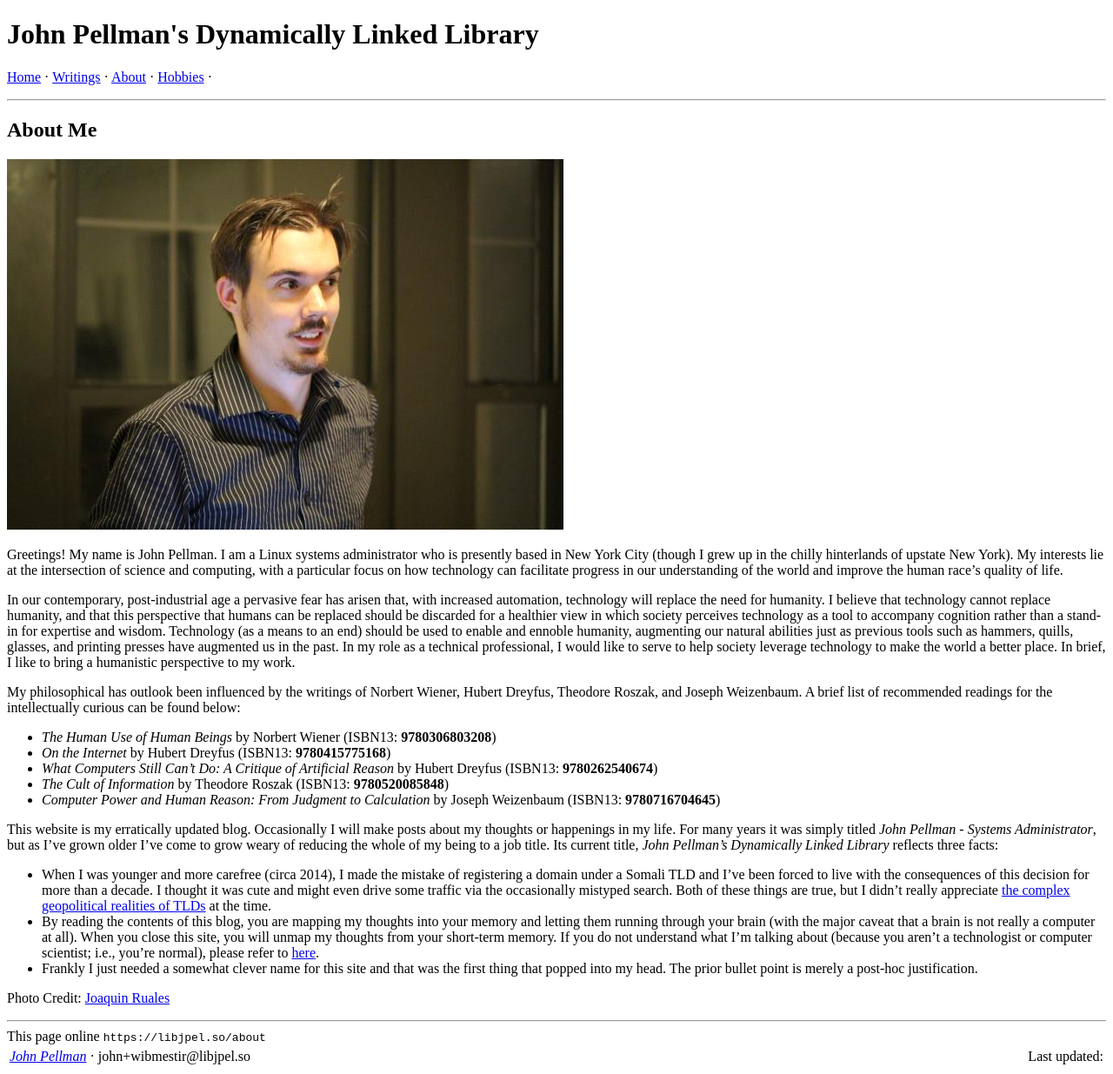
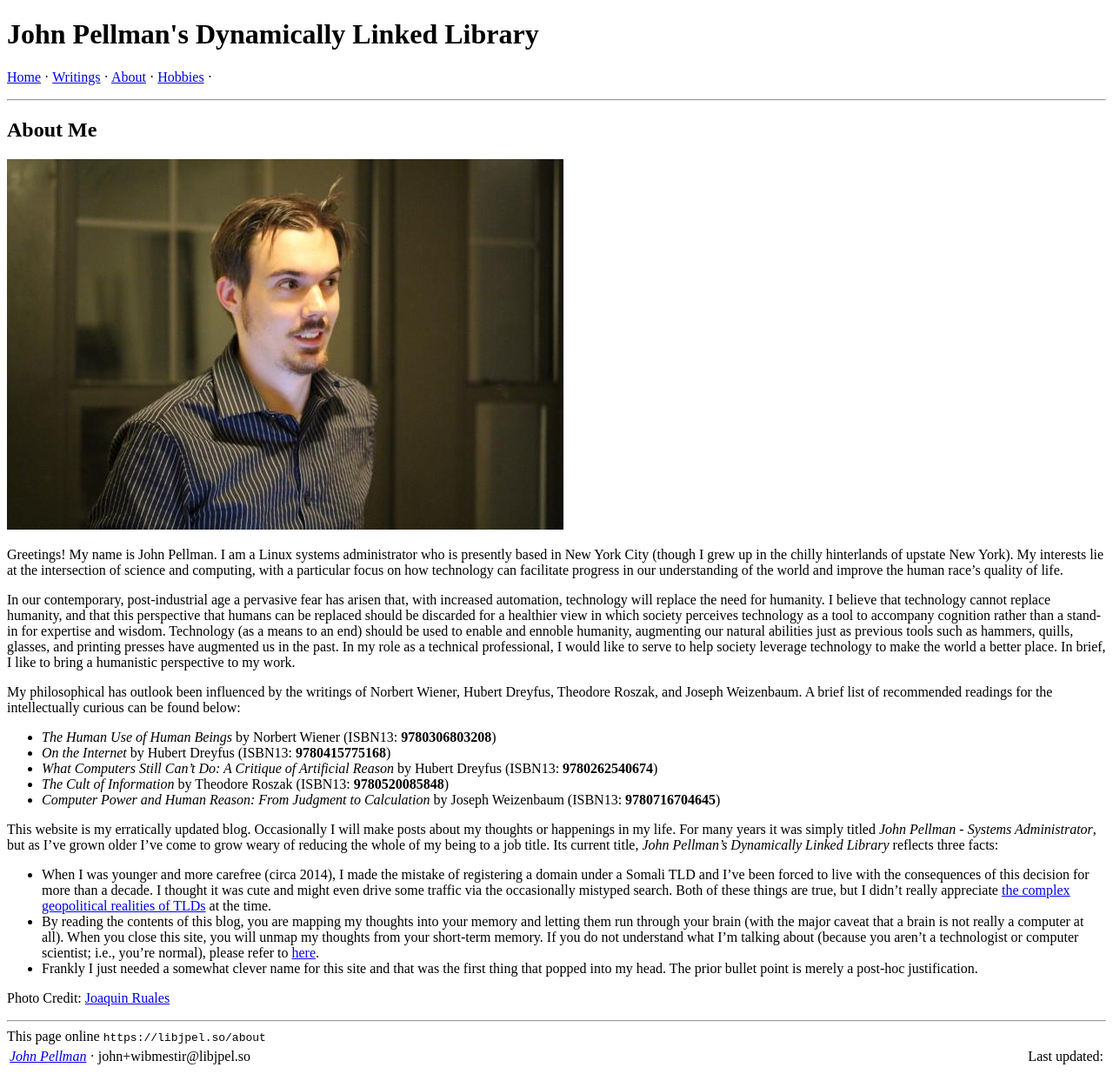
Before and after one commit to jpellman/jpellman.github.io, a Jekyll site: the page built from about/index.md, in a window 1280 px wide. Shown: the whole page at 87% size. Built offline with Jekyll 4.4.1, drawn with Linux system fonts in a browser that asks for light colours.

Commit message:
Fix typo in about

```diff
--- a/about/index.md
+++ b/about/index.md
@@ -21,7 +21,7 @@ My philosophical has outlook been influenced by the writings of Norbert Wiener,
 This website is my erratically updated blog.  Occasionally I will make posts about my thoughts or happenings in my life.  For many years it was simply titled *John Pellman - Systems Administrator*, but as I've grown older I've come to grow weary of reducing the whole of my being to a job title.  Its current title, *John Pellman's Dynamically Linked Library* reflects three facts:
 
 * When I was younger and more carefree (circa 2014), I made the mistake of registering a domain under a Somali TLD and I've been forced to live with the consequences of this decision for more than a decade.  I thought it was cute and might even drive some traffic via the occasionally mistyped search.  Both of these things are true, but I didn't really appreciate [the complex geopolitical realities of TLDs](https://en.wikipedia.org/wiki/.so) at the time.
-* By reading the contents of this blog, you are mapping my thoughts into your memory and letting them running through your brain (with the major caveat that a brain is not really a computer at all).  When you close this site, you will unmap my thoughts from your short-term memory.  If you do not understand what I'm talking about (because you aren't a technologist or computer scientist; i.e., you're normal), please refer to [here](https://en.wikipedia.org/wiki/Shared_library).
+* By reading the contents of this blog, you are mapping my thoughts into your memory and letting them run through your brain (with the major caveat that a brain is not really a computer at all).  When you close this site, you will unmap my thoughts from your short-term memory.  If you do not understand what I'm talking about (because you aren't a technologist or computer scientist; i.e., you're normal), please refer to [here](https://en.wikipedia.org/wiki/Shared_library).
 * Frankly I just needed a somewhat clever name for this site and that was the first thing that popped into my head.  The prior bullet point is merely a post-hoc justification.
 
 Photo Credit: [Joaquin Ruales](http://joaquin.rual.es/)
```
Also changed, not shown: writings/_posts/2018-06-24-digitization-migration-odyssey.md (+3 -3 lines), writings/_posts/2019-10-11-bigger-threat-than-ai.md (+1 -1 lines).
